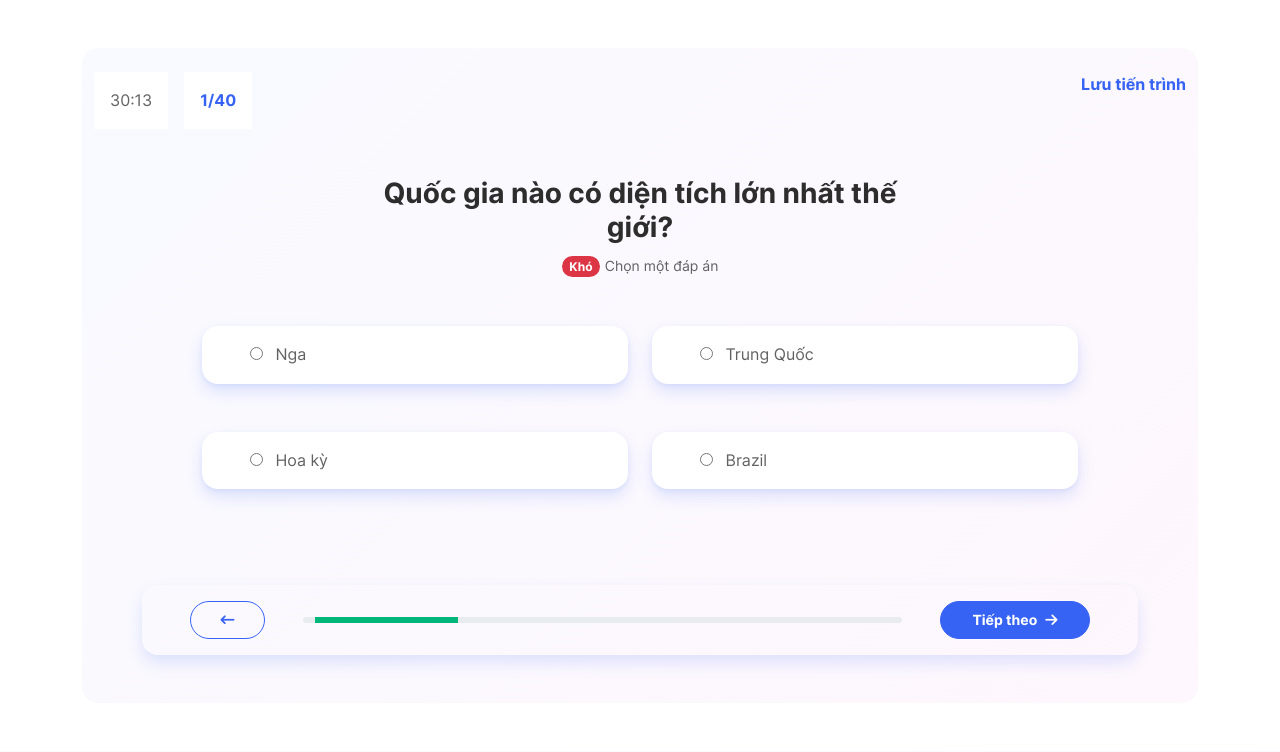
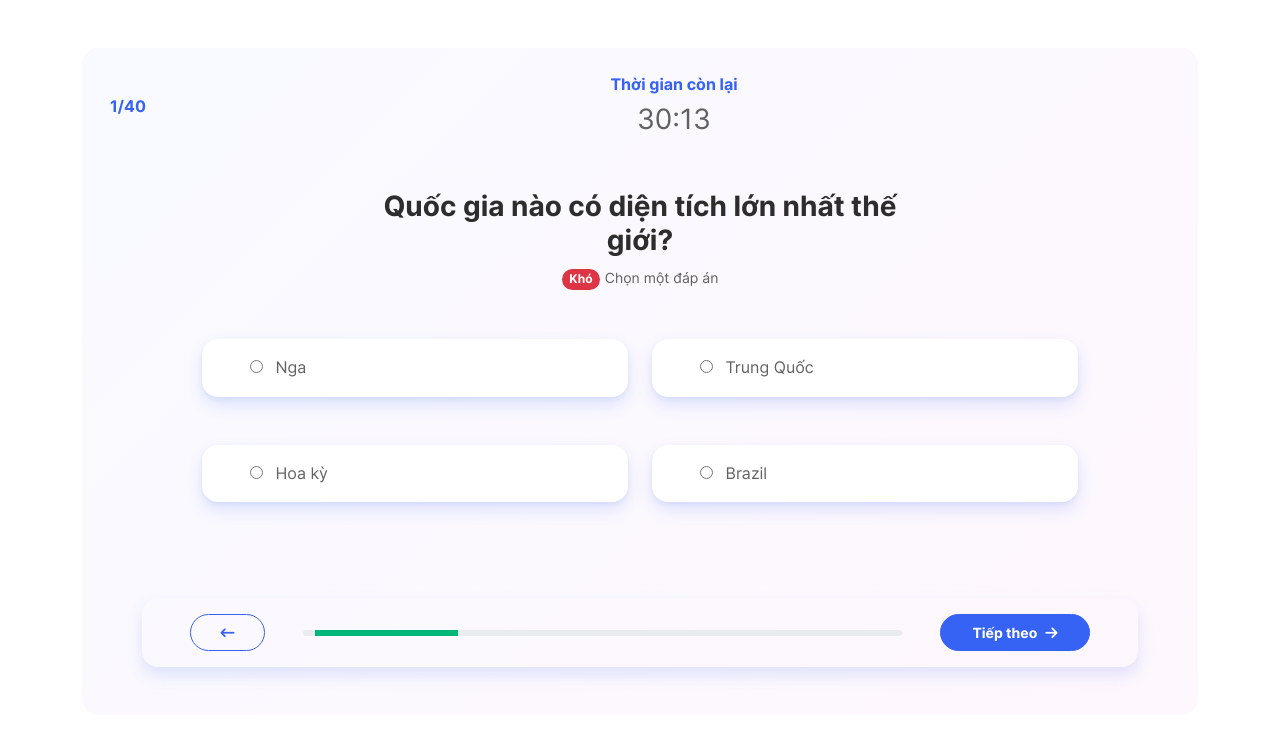
Before and after one commit to quandohong28/multiple-choice-test, a PHP site: page /index.php?act=official_exam in a window 1280 px wide. Shown: the part 80-832 px from the top of the page. Run offline with PHP 8.4, Linux system fonts and the light colour scheme.

Commit message:
fix some bug

```diff
--- a/user/official_exam.php
+++ b/user/official_exam.php
@@ -2,11 +2,14 @@
     <div class="container bg-primary-gradient pb-5 pt-4 mb-5 rounded">
         <div class="d-flex justify-content-between mb-5">
             <div class="d-flex align-items-center gap-3">
-                <a class="bg-white p-3">30:13</a>
-                <div class="bg-white p-3 fw-bold text-primary">1/40</div>
+                <div class=" p-3 fw-bold text-primary">1/40</div>
+            </div>
+            <div class="text-center" >
+                <div class="fw-bold text-primary">Thời gian còn lại</div>
+                <a class="p-3 fs-3">30:13</a>
             </div>
             <div>
-                <a href="" class="text-primary fw-bold">Lưu tiến trình</a>
+                <a href="" class="text-primary fw-bold"></a>
             </div>
         </div>
         <div class="row">
```
